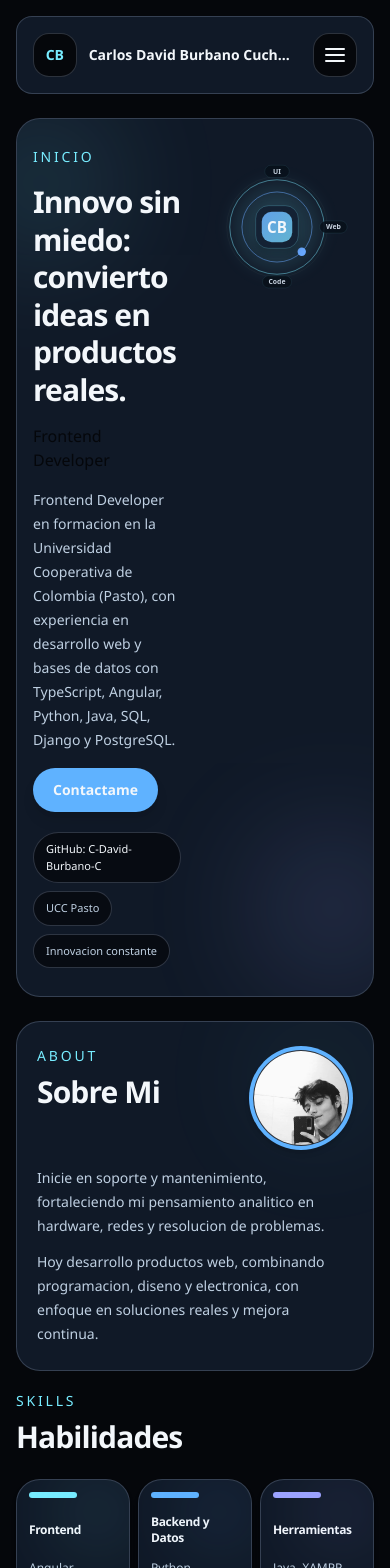
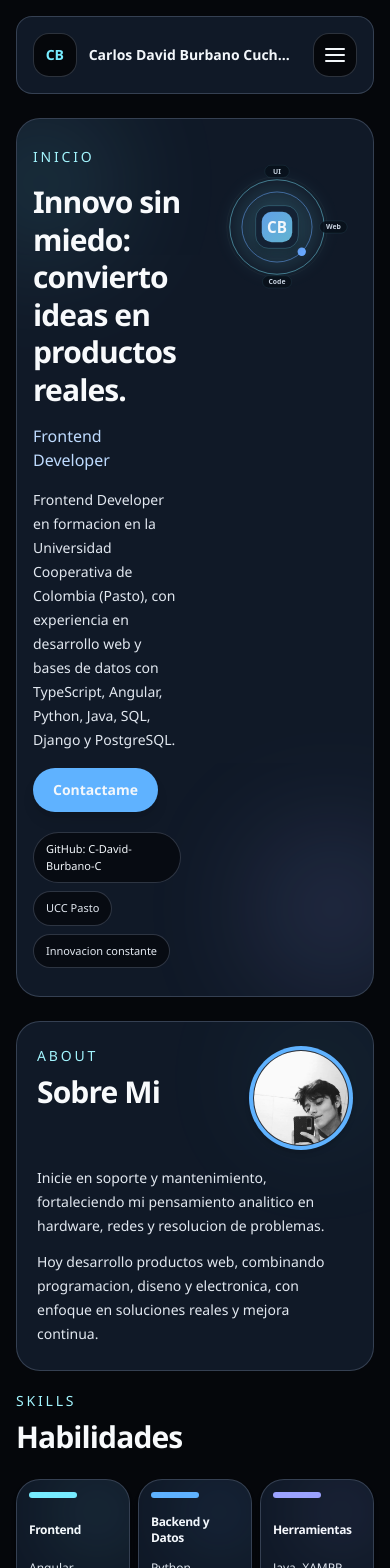
Before and after one commit to C-David-Burbano-C/Portafolio, a Next.js app: page / in a window 390 px wide. Shown: the top 1568 px of the page. Built offline with nearby package versions, Linux system fonts and the light colour scheme.

Commit message:
fix: improve text contrast on dark sections

```diff
--- a/app/_components/portfolio/about_section.tsx
+++ b/app/_components/portfolio/about_section.tsx
@@ -26,10 +26,10 @@ export default function AboutSection() {
 
       <div className="relative grid grid-cols-2 gap-4 sm:gap-5 lg:grid-cols-3 lg:items-center">
         <div>
-          <p className="text-cyan text-sm font-medium uppercase tracking-[0.2em]">
+          <p className="text-cyan-200 text-sm font-medium uppercase tracking-[0.2em]">
             About
           </p>
-          <h2 className="font-display mt-2 text-3xl font-semibold text-foreground sm:text-4xl lg:text-5xl">
+          <h2 className="font-display mt-2 text-3xl font-semibold text-slate-50 sm:text-4xl lg:text-5xl">
             Sobre Mi
           </h2>
         </div>
@@ -39,11 +39,11 @@ export default function AboutSection() {
         </div>
 
         <div className="col-span-2 lg:col-span-1">
-          <p className="text-sm leading-6 text-muted sm:text-base sm:leading-7 lg:text-lg">
+          <p className="text-sm leading-6 text-slate-200 sm:text-base sm:leading-7 lg:text-lg">
             Inicie en soporte y mantenimiento, fortaleciendo mi pensamiento
             analitico en hardware, redes y resolucion de problemas.
           </p>
-          <p className="mt-3 text-sm leading-6 text-muted sm:text-base sm:leading-7 lg:text-lg">
+          <p className="mt-3 text-sm leading-6 text-slate-200 sm:text-base sm:leading-7 lg:text-lg">
             Hoy desarrollo productos web, combinando programacion, diseno y
             electronica, con enfoque en soluciones reales y mejora continua.
           </p>
--- a/app/_components/portfolio/contact_panel.tsx
+++ b/app/_components/portfolio/contact_panel.tsx
@@ -45,16 +45,16 @@ export default function ContactPanel() {
 
       <div className="relative grid gap-6 sm:gap-8 lg:grid-cols-[0.95fr_1.05fr]">
         <div className="space-y-4">
-          <p className="text-cyan text-sm font-medium uppercase tracking-[0.2em]">
+          <p className="text-cyan-200 text-sm font-medium uppercase tracking-[0.2em]">
             Contact
           </p>
-          <h2 className="font-display text-3xl font-semibold text-foreground sm:text-4xl lg:text-5xl">
+          <h2 className="font-display text-3xl font-semibold text-slate-50 sm:text-4xl lg:text-5xl">
             Contacto
           </h2>
-          <p className="text-sm leading-7 text-muted sm:text-lg">
+          <p className="text-sm leading-7 text-slate-200 sm:text-lg">
             Disponible para colaborar en proyectos web y frontend.
           </p>
-          <p className="text-sm leading-7 text-muted sm:text-lg">
+          <p className="text-sm leading-7 text-slate-200 sm:text-lg">
             Si tienes una idea, la convertimos en una solucion funcional.
           </p>
 
@@ -69,9 +69,9 @@ export default function ContactPanel() {
             {contactPeople.map((person) => (
               <div
                 key={person.email}
-                className="border-line bg-base/80 rounded-2xl border p-4 text-sm text-muted"
+                className="border-line bg-base/80 rounded-2xl border p-4 text-sm text-slate-200"
               >
-                <p className="font-semibold text-foreground">{person.name}</p>
+                <p className="font-semibold text-slate-50">{person.name}</p>
                 <a href={`tel:${person.phone.replace(/\s+/g, "")}`} className="block">
                   {person.phone}
                 </a>
--- a/app/_components/portfolio/hero_section.tsx
+++ b/app/_components/portfolio/hero_section.tsx
@@ -35,16 +35,16 @@ export default function HeroSection() {
 
       <div className="relative grid grid-cols-[1.4fr_0.8fr] gap-4 sm:gap-6 md:grid-cols-[1.2fr_0.8fr] md:items-center lg:gap-10">
         <div className="space-y-4">
-          <p className="text-cyan text-sm font-medium uppercase tracking-[0.2em]">
+          <p className="text-cyan-200 text-sm font-medium uppercase tracking-[0.2em]">
             Inicio
           </p>
-          <h1 className="font-display text-3xl font-semibold leading-tight text-foreground sm:text-5xl lg:max-w-xl lg:text-6xl">
+          <h1 className="font-display text-3xl font-semibold leading-tight text-slate-50 sm:text-5xl lg:max-w-xl lg:text-6xl">
             Innovo sin miedo: convierto ideas en productos reales.
           </h1>
-          <p className="text-accent text-base font-medium sm:text-2xl">
+          <p className="text-blue-200 text-base font-medium sm:text-2xl">
             Frontend Developer
           </p>
-          <p className="max-w-2xl text-sm leading-6 text-muted sm:text-base sm:leading-7">
+          <p className="max-w-2xl text-sm leading-6 text-slate-200 sm:text-base sm:leading-7">
             Frontend Developer en formacion en la Universidad Cooperativa de
             Colombia (Pasto), con experiencia en desarrollo web y bases de datos
             con TypeScript, Angular, Python, Java, SQL, Django y PostgreSQL.
@@ -65,14 +65,14 @@ export default function HeroSection() {
                   href={item.href}
                   target="_blank"
                   rel="noreferrer"
-                  className="bg-base/70 border-line text-muted rounded-full border px-3 py-2 text-[11px] sm:text-sm"
+                  className="bg-base/70 border-line text-slate-200 rounded-full border px-3 py-2 text-[11px] sm:text-sm"
                 >
                   {item.label}
                 </a>
               ) : (
                 <span
                   key={item.label}
-                  className="bg-base/70 border-line text-muted rounded-full border px-3 py-2 text-[11px] sm:text-sm"
+                  className="bg-base/70 border-line text-slate-200 rounded-full border px-3 py-2 text-[11px] sm:text-sm"
                 >
                   {item.label}
                 </span>
--- a/app/_components/portfolio/projects/project_card_base.tsx
+++ b/app/_components/portfolio/projects/project_card_base.tsx
@@ -33,18 +33,18 @@ export default function ProjectCardBase({
         <div className="bg-cyan absolute left-4 top-4 h-16 w-16 rounded-full opacity-20 blur-2xl" />
         <div className="bg-violet absolute bottom-4 right-4 h-20 w-20 rounded-full opacity-20 blur-2xl" />
         <div className="bg-accent absolute right-4 top-4 h-8 w-8 rounded-full opacity-80" />
-        <div className="border-line bg-surface/90 text-foreground absolute bottom-3 left-3 rounded-full border px-3 py-2 text-xs font-semibold shadow-md sm:bottom-4 sm:left-4 sm:px-4 sm:text-sm">
+        <div className="border-line bg-surface/90 text-slate-50 absolute bottom-3 left-3 rounded-full border px-3 py-2 text-xs font-semibold shadow-md sm:bottom-4 sm:left-4 sm:px-4 sm:text-sm">
           Preview del proyecto
         </div>
       </div>
 
-      <h3 className="font-display mt-4 text-xl font-semibold text-foreground sm:mt-5 sm:text-2xl">
+      <h3 className="font-display mt-4 text-xl font-semibold text-slate-50 sm:mt-5 sm:text-2xl">
         {title}
       </h3>
-      <p className="text-muted mt-2 text-sm leading-6 sm:text-base">
+      <p className="mt-2 text-sm leading-6 text-slate-200 sm:text-base">
         {summary}
       </p>
-      <p className="text-cyan mt-3 text-sm">{tools}</p>
+      <p className="text-cyan-200 mt-3 text-sm">{tools}</p>
 
       <div className="mt-5 flex flex-wrap gap-3">
         <a
@@ -59,14 +59,14 @@ export default function ProjectCardBase({
           href={repoUrl}
           target="_blank"
           rel="noreferrer"
-          className="border-line text-foreground rounded-full border px-4 py-2 text-sm font-semibold"
+          className="border-line rounded-full border px-4 py-2 text-sm font-semibold text-slate-50"
         >
           GitHub
         </a>
       </div>
 
       <div className="mt-4 bg-line h-px w-full" />
-      <p className="text-muted mt-4 text-[11px] uppercase tracking-[0.2em] sm:text-xs">
+      <p className="mt-4 text-[11px] uppercase tracking-[0.2em] text-slate-300 sm:text-xs">
         Portfolio Card
       </p>
     </article>
--- a/app/_components/portfolio/skills_section.tsx
+++ b/app/_components/portfolio/skills_section.tsx
@@ -23,10 +23,10 @@ export default function SkillsSection() {
       className="rounded-3xl"
     >
       <div>
-        <p className="text-cyan text-sm font-medium uppercase tracking-[0.2em]">
+        <p className="text-cyan-200 text-sm font-medium uppercase tracking-[0.2em]">
           Skills
         </p>
-        <h2 className="font-display mt-2 text-3xl font-semibold text-foreground sm:text-4xl lg:text-5xl">
+        <h2 className="font-display mt-2 text-3xl font-semibold text-slate-50 sm:text-4xl lg:text-5xl">
           Habilidades
         </h2>
       </div>
@@ -39,13 +39,13 @@ export default function SkillsSection() {
           >
             <div className={`${skill.tone} absolute right-0 top-0 h-16 w-16 rounded-full opacity-20 blur-2xl`} />
             <div className={`${skill.tone} mb-4 h-1.5 w-12 rounded-full`} />
-            <h3 className="font-display text-xs font-semibold text-foreground sm:text-lg lg:text-2xl">
+            <h3 className="font-display text-xs font-semibold text-slate-50 sm:text-lg lg:text-2xl">
               {skill.title}
             </h3>
-            <p className="mt-3 hidden text-sm leading-6 text-muted sm:block">
+            <p className="mt-3 hidden text-sm leading-6 text-slate-200 sm:block">
               {skill.detail}
             </p>
-            <p className="mt-3 text-xs leading-5 text-muted sm:hidden">
+            <p className="mt-3 text-xs leading-5 text-slate-200 sm:hidden">
               {skill.detail}
             </p>
           </article>
```
